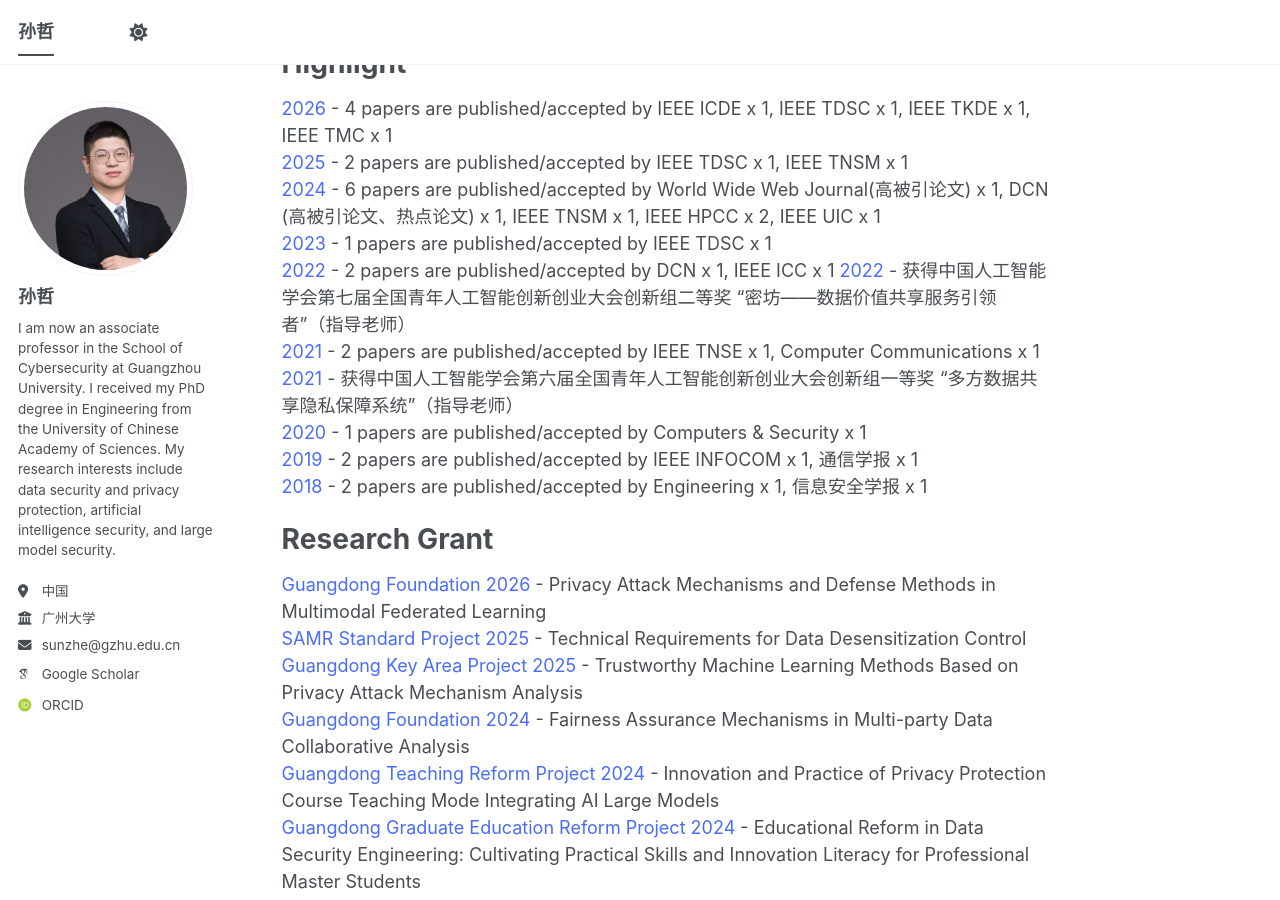
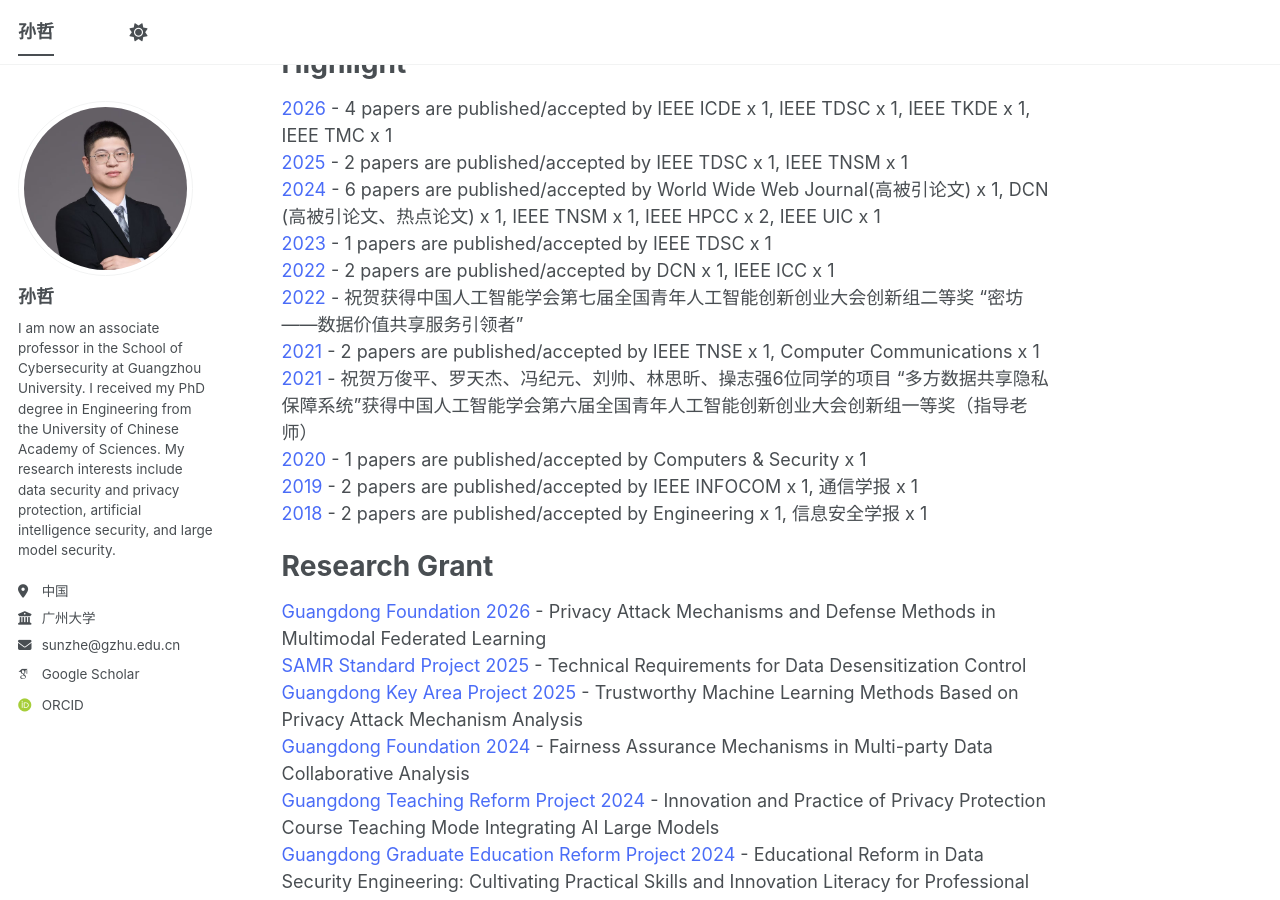
Before and after one commit to ZheSun208/ZheSun208.github.io, a Jekyll site: the page built from _pages/about.md, in a window 1280 px wide and 900 px high, scrolled down 754 px. Built offline with Jekyll 4.4.1, drawn with Linux system fonts in a browser that asks for light colours; some web fonts are replaced; a script bundle is joined from its source files by our own code; library files that are not in the unit come from our copies.

Commit message:
Update about.md

```diff
--- a/_pages/about.md
+++ b/_pages/about.md
@@ -32,9 +32,9 @@
 <span style="color:#4a6cf7;">2024</span> - 6 papers are published/accepted by World Wide Web Journal(高被引论文) x 1, DCN (高被引论文、热点论文) x 1, IEEE TNSM x 1, IEEE HPCC x 2, IEEE UIC x 1
 <span style="color:#4a6cf7;">2023</span> - 1 papers are published/accepted by IEEE TDSC x 1
 <span style="color:#4a6cf7;">2022</span> - 2 papers are published/accepted by DCN x 1, IEEE ICC x 1
-<span style="color:#4a6cf7;">2022</span> - 获得中国人工智能学会第七届全国青年人工智能创新创业大会创新组二等奖 “密坊——数据价值共享服务引领者”（指导老师）
+<span style="color:#4a6cf7;">2022</span> - 祝贺获得中国人工智能学会第七届全国青年人工智能创新创业大会创新组二等奖 “密坊——数据价值共享服务引领者”
 <span style="color:#4a6cf7;">2021</span> - 2 papers are published/accepted by IEEE TNSE x 1, Computer Communications x 1
-<span style="color:#4a6cf7;">2021</span> - 获得中国人工智能学会第六届全国青年人工智能创新创业大会创新组一等奖 “多方数据共享隐私保障系统”（指导老师）
+<span style="color:#4a6cf7;">2021</span> - 祝贺万俊平、罗天杰、冯纪元、刘帅、林思昕、操志强6位同学的项目 “多方数据共享隐私保障系统”获得中国人工智能学会第六届全国青年人工智能创新创业大会创新组一等奖（指导老师）
 <span style="color:#4a6cf7;">2020</span> - 1 papers are published/accepted by Computers & Security x 1
 <span style="color:#4a6cf7;">2019</span> - 2 papers are published/accepted by IEEE INFOCOM x 1, 通信学报 x 1
 <span style="color:#4a6cf7;">2018</span> - 2 papers are published/accepted by Engineering x 1, 信息安全学报 x 1
```
